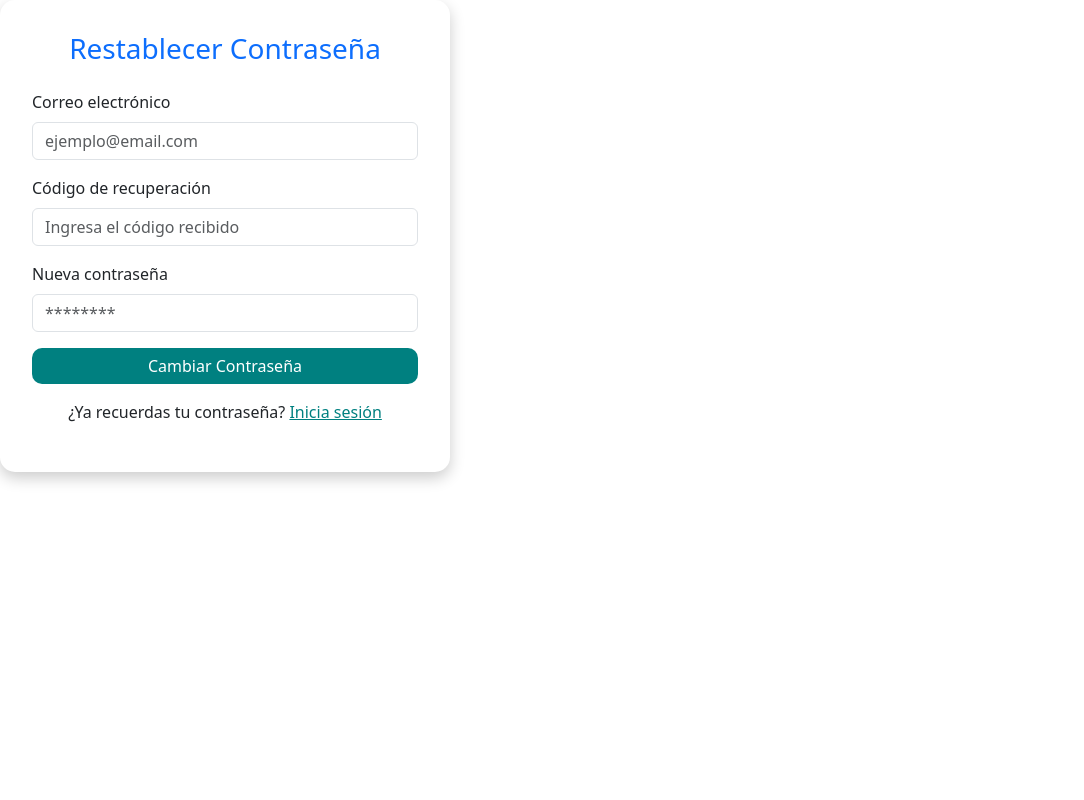
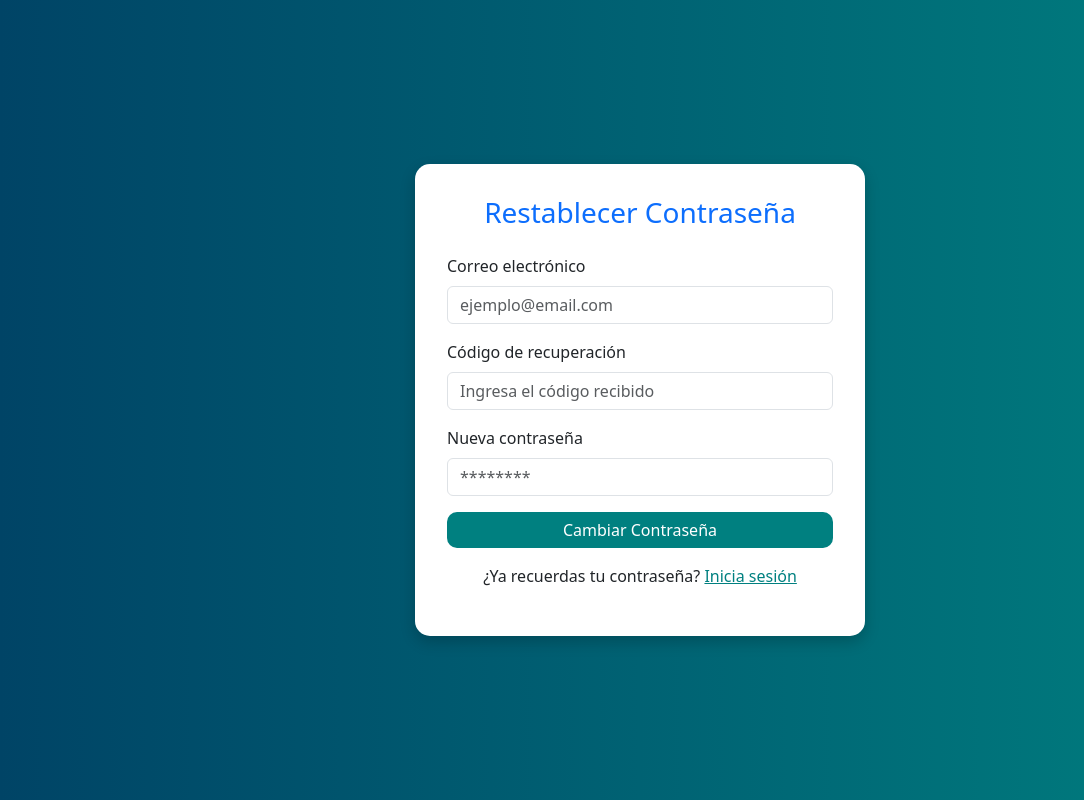
Before and after one commit to JuamchoOrion/proyectoFrontEnd_avanzada, an Angular app: page /recover in a window 1280 px wide. Shown: the whole page, without its empty margins (0-1084 px from the left). Built offline with nearby package versions, Linux system fonts and the light colour scheme.

Commit message:
Co-authored-by: JuanesCardenas <JuanesCardenas@users.noreply.github.com> Co-authored-by: Laura Valentina Gomez <29-la@users.noreply.github.com>

```diff
--- a/src/app/pages/login/login.ts
+++ b/src/app/pages/login/login.ts
@@ -1,8 +1,10 @@
 import { Component } from '@angular/core';
+import { RouterModule } from '@angular/router';
 
 @Component({
   selector: 'app-login',
-  imports: [],
+  standalone: true,
+  imports: [RouterModule],
   templateUrl: './login.html',
   styleUrls: ['./login.css'],
 })
--- a/src/app/pages/recover/recover.css
+++ b/src/app/pages/recover/recover.css
@@ -26,3 +26,10 @@ body {
   cursor: pointer;
   text-decoration: underline;
 }
+.login-container {
+  display: flex;
+  align-items: center;
+  justify-content: center;
+  min-height: 100vh; /* ocupa toda la pantalla */
+  background: linear-gradient(to right, #004466, #008080);
+}
--- a/src/app/pages/recover/recover.html
+++ b/src/app/pages/recover/recover.html
@@ -1,3 +1,4 @@
+<div class="login-container">
   <div class="auth-card">
     <h3 class="text-center mb-4 text-primary">Restablecer Contraseña</h3>
     <form>
@@ -20,3 +21,4 @@
       <a routerLink="/login" class="toggle-link">Inicia sesión</a>
     </p>
   </div>
+</div>
--- a/src/app/pages/register/register.css
+++ b/src/app/pages/register/register.css
@@ -1,4 +1,4 @@
-body {
+.login-container {
   background: linear-gradient(to right, #004466, #008080);
   min-height: 100vh;
   display: flex;
--- a/src/app/pages/register/register.html
+++ b/src/app/pages/register/register.html
@@ -1,3 +1,4 @@
+<div class="login-container">
   <div class="auth-card">
     <h3 class="text-center mb-4 text-primary">Registrarse</h3>
     <form>
@@ -31,3 +32,4 @@
       <a routerLink="/login" class="toggle-link">Inicia sesión</a>
     </p>
   </div>
+</div>
--- a/src/styles.css
+++ b/src/styles.css
@@ -1 +1,5 @@
 /* You can add global styles to this file, and also import other style files */
+body {
+  height: 100vh;
+  overflow: hidden;
+}
```
Also changed, not shown: src/app/pages/recover/recover.ts (+4 -6 lines), src/app/pages/register/register.ts (+5 -6 lines). Lines whose indentation alone changed are shown as unchanged.
